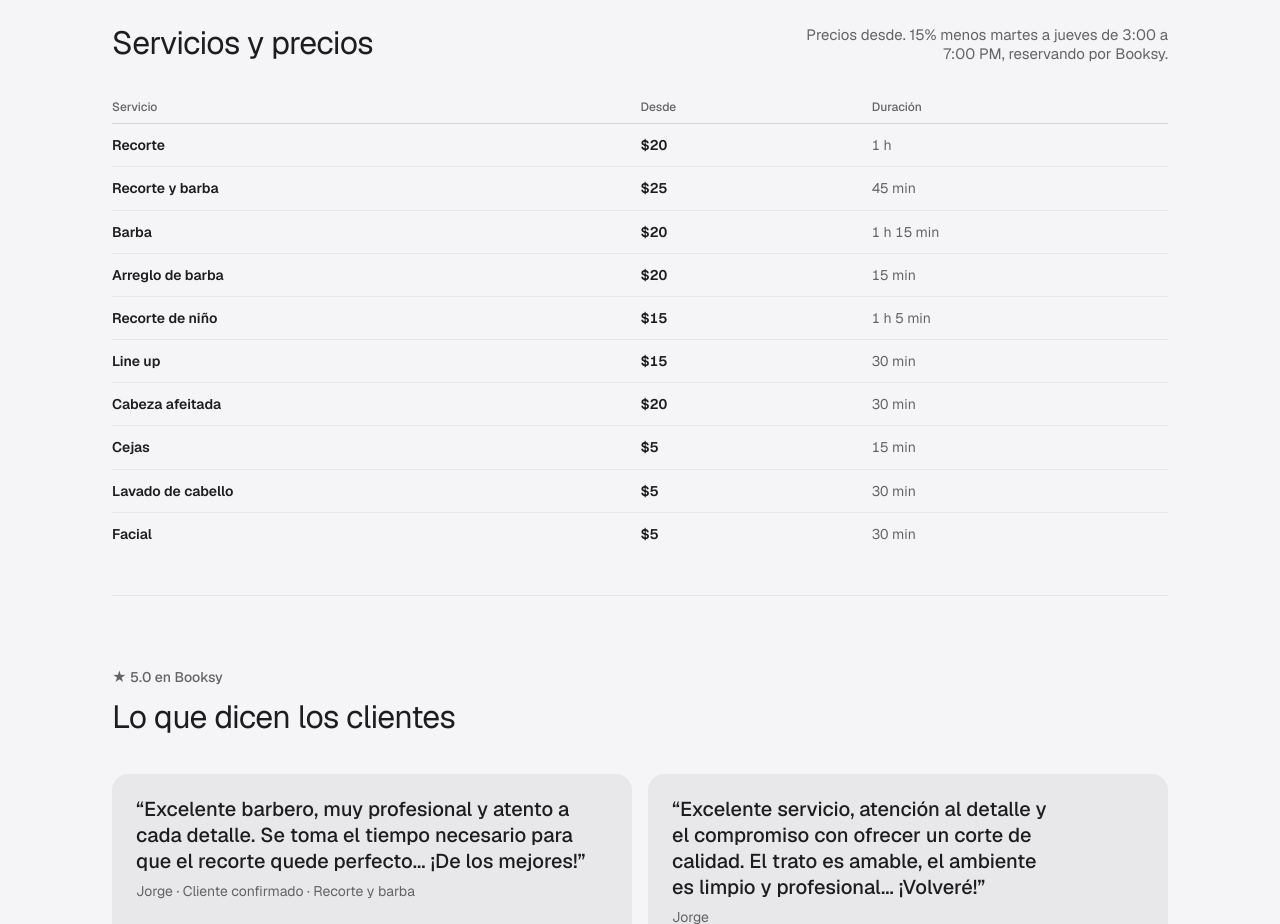
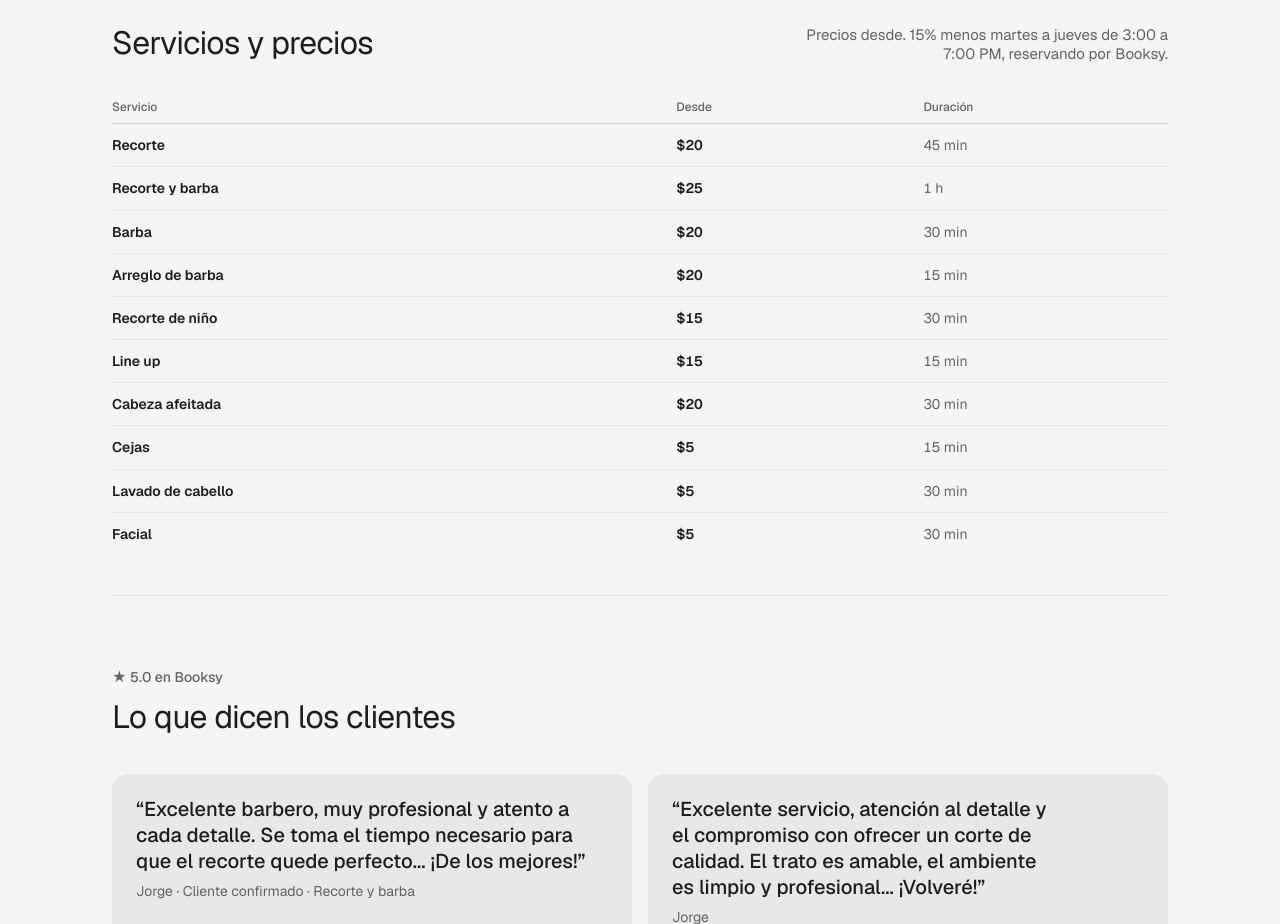
Before and after one commit to rxnaldooo/rxnaldooo.github.io, a plain HTML site: page index.html in a window 1280 px wide. Shown: the part 1260-2184 px from the top of the page. Drawn offline with nearby package versions, Linux system fonts and the light colour scheme.

Commit message:
Actualiza duraciones

```diff
--- a/index.html
+++ b/index.html
@@ -153,12 +153,12 @@
                 </tr>
               </thead>
               <tbody>
-                <tr><th scope="row">Recorte</th><td class="num">$20</td><td class="muted">1 h</td></tr>
-                <tr><th scope="row">Recorte y barba</th><td class="num">$25</td><td class="muted">45 min</td></tr>
-                <tr><th scope="row">Barba</th><td class="num">$20</td><td class="muted">1 h 15 min</td></tr>
+                <tr><th scope="row">Recorte</th><td class="num">$20</td><td class="muted">45 min</td></tr>
+                <tr><th scope="row">Recorte y barba</th><td class="num">$25</td><td class="muted">1 h</td></tr>
+                <tr><th scope="row">Barba</th><td class="num">$20</td><td class="muted">30 min</td></tr>
                 <tr><th scope="row">Arreglo de barba</th><td class="num">$20</td><td class="muted">15 min</td></tr>
-                <tr><th scope="row">Recorte de niño</th><td class="num">$15</td><td class="muted">1 h 5 min</td></tr>
-                <tr><th scope="row">Line up</th><td class="num">$15</td><td class="muted">30 min</td></tr>
+                <tr><th scope="row">Recorte de niño</th><td class="num">$15</td><td class="muted">30 min</td></tr>
+                <tr><th scope="row">Line up</th><td class="num">$15</td><td class="muted">15 min</td></tr>
                 <tr><th scope="row">Cabeza afeitada</th><td class="num">$20</td><td class="muted">30 min</td></tr>
                 <tr><th scope="row">Cejas</th><td class="num">$5</td><td class="muted">15 min</td></tr>
                 <tr><th scope="row">Lavado de cabello</th><td class="num">$5</td><td class="muted">30 min</td></tr>
```
